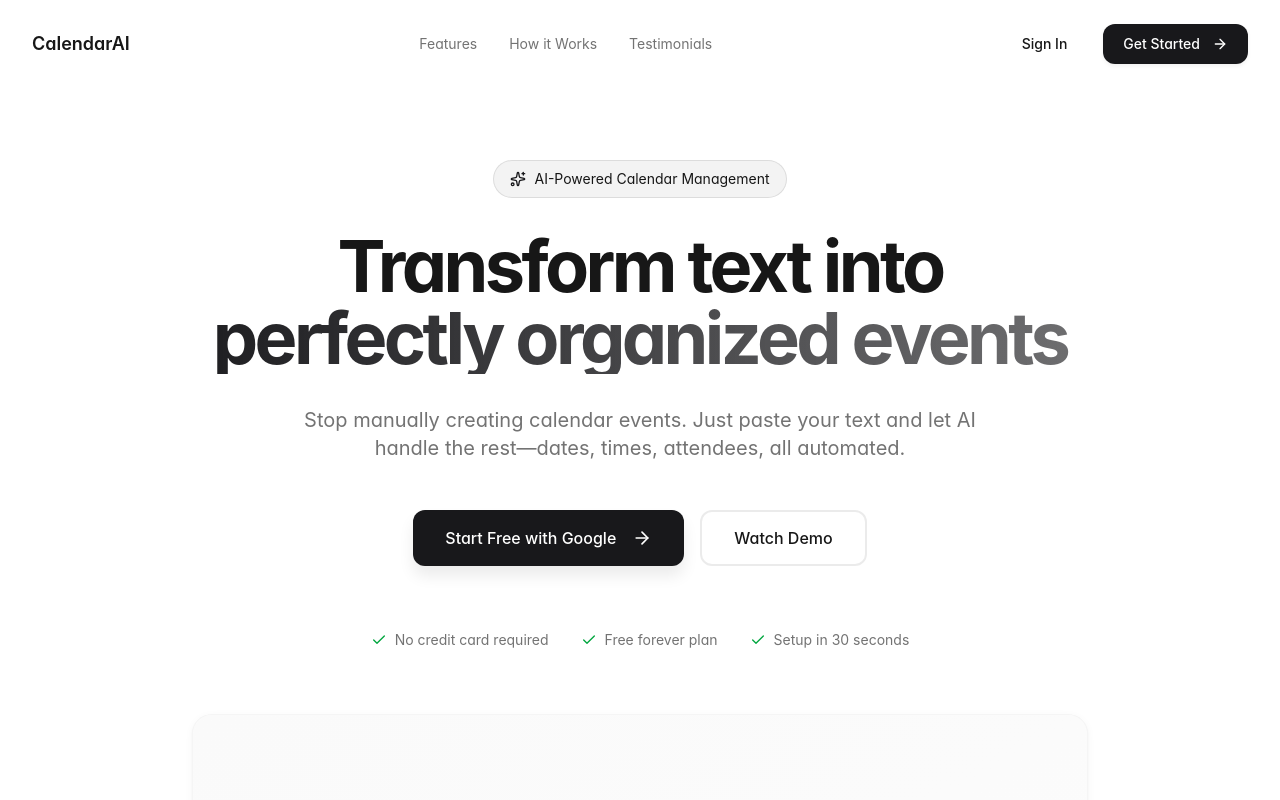
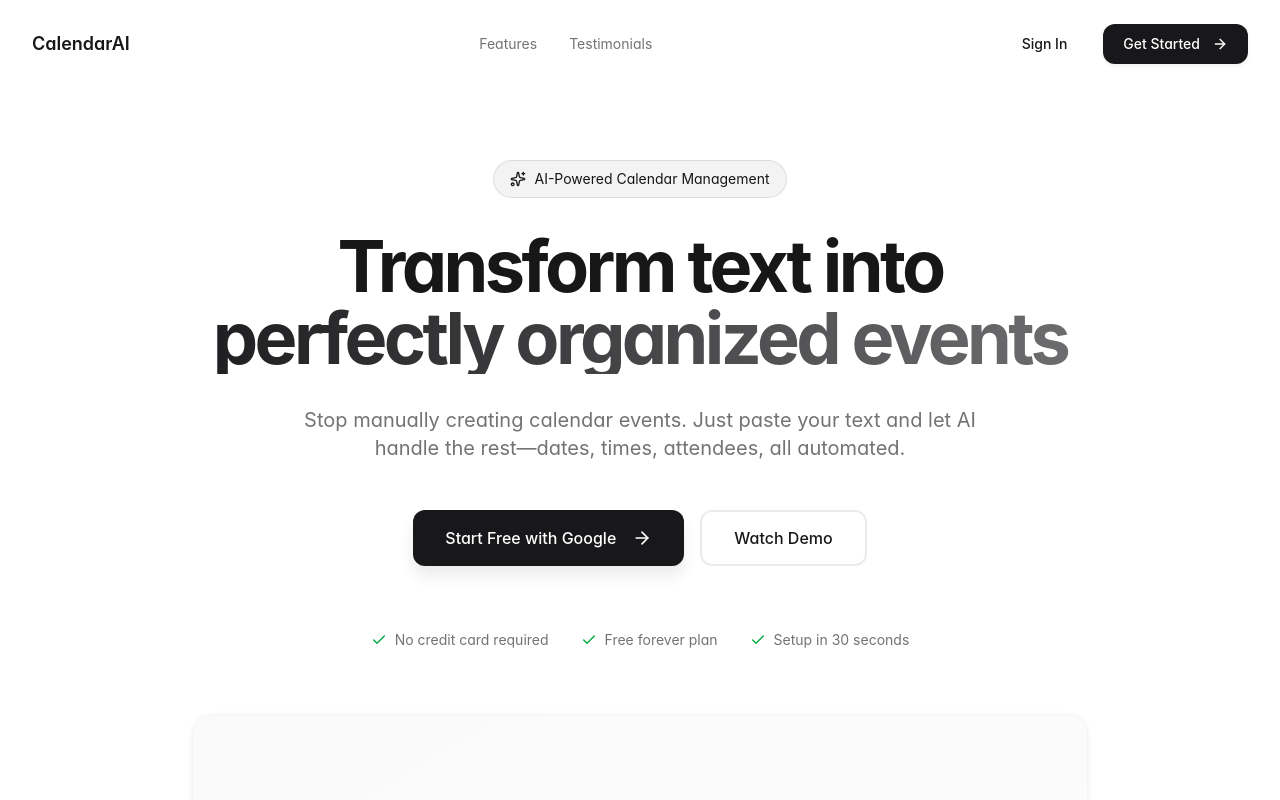
Before and after one commit to fathurwithyou/agentic-todolist, a React (Vite) app in the folder frontend/: page / in a window 1280 px wide. Shown: the top 800 px of the page. Built offline with nearby package versions, Linux system fonts and the light colour scheme.

Commit message:
refactor: remove "How it Works" link from Navbar

```diff
--- a/frontend/src/pages/landing/index.tsx
+++ b/frontend/src/pages/landing/index.tsx
@@ -82,9 +82,6 @@
           <div className="hidden md:flex items-center gap-8">
             <a href="#features" className="text-sm text-muted-foreground hover:text-foreground transition-colors">
               Features
-            </a>
-            <a href="#how-it-works" className="text-sm text-muted-foreground hover:text-foreground transition-colors">
-              How it Works
             </a>
             <a href="#testimonials" className="text-sm text-muted-foreground hover:text-foreground transition-colors">
               Testimonials
```
